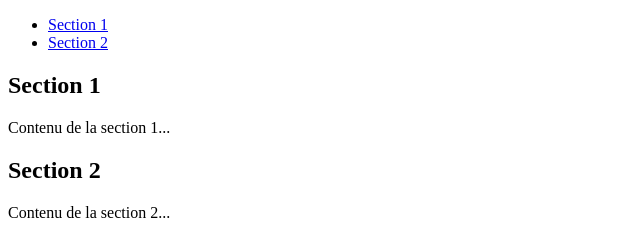
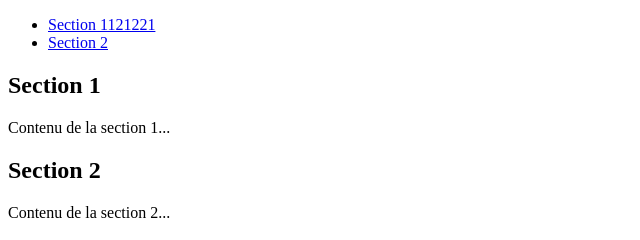
Before and after one commit to MTES-MCT/accompagnement-postgresql, a plain HTML site: page docs/index.html in a window 1280 px wide. Shown: the full height of the page, 0-640 px from the left. Drawn offline with Linux system fonts and the light colour scheme.

Commit message:
Update index.html

```diff
--- a/docs/index.html
+++ b/docs/index.html
@@ -9,7 +9,7 @@
 <body>
     <div id="sommaire">
         <ul>
-            <li><a href="#section1">Section 1</a></li>
+            <li><a href="#section1">Section 1121221</a></li>
             <li><a href="#section2">Section 2</a></li>
             <!-- Ajoutez autant de sections que nécessaire -->
         </ul>
```
